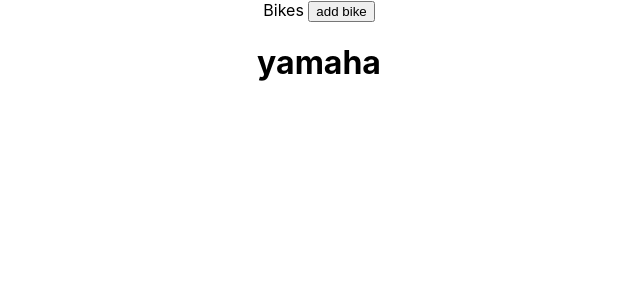
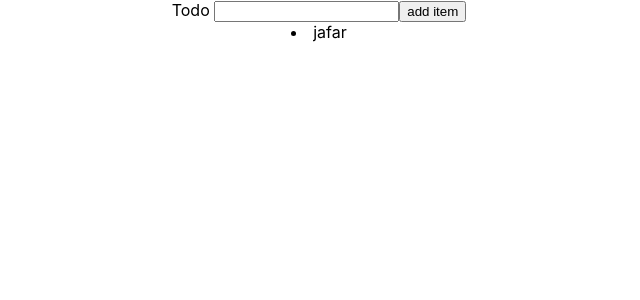
Before and after one commit to sejoxweb/react-hook-tutorials, a React (Create React App) app: page / in a window 1280 px wide. Shown: the top 300 px of the page, without its empty margins (321-961 px from the left). Built offline with nearby package versions, Linux system fonts and the light colour scheme.

Commit message:
todo items

```diff
--- a/src/App.js
+++ b/src/App.js
@@ -4,15 +4,37 @@
 import CarClass from "./components/CarClass";
 import Car from "./components/Car";
 import Bikes from "./components/Bikes";
+import Example from "./components/Example";
+import CounterHookTime from "./components/CounterHookTime";
+import Todo from "./components/Todo";
 
 class App extends Component {
+  constructor(props) {
+    super(props);
+
+    this.state = {
+      isShow: true,
+    };
+  }
   render() {
     return (
       <div className="App">
+        <Todo />
         {/* <CounterHook /> */}
         {/* <CarClass /> */}
         {/* <Car /> */}
-        <Bikes />
+        {/* <Bikes /> */}
+        {/* <Example /> */}
+        {/* {this.state.isShow && <CounterHookTime />}
+        <button
+          onClick={() => {
+            this.setState({
+              isShow: !this.state.isShow,
+            });
+          }}
+        >
+          show or Hid
+        </button> */}
       </div>
     );
   }
--- /dev/null
+++ b/src/components/CounterHookTime.js
@@ -0,0 +1,33 @@
+import React, { Component } from "react";
+
+class CounterHookTime extends Component {
+  constructor(props) {
+    super(props);
+
+    this.state = {
+      count: 0,
+    };
+  }
+
+  componentDidMount = () => {
+    this.timer();
+  };
+
+  componentWillUnmount = () => {
+    clearTimeout(this.timer);
+  };
+
+  timer = () => {
+    setTimeout(() => {
+      this.setState({
+        count: this.state.count + 1,
+      });
+    }, 3000);
+  };
+
+  render() {
+    return <div>CounterHookTime {this.state.count}</div>;
+  }
+}
+
+export default CounterHookTime;
--- /dev/null
+++ b/src/components/Example.js
@@ -0,0 +1,34 @@
+import React from "react";
+
+class Example extends React.Component {
+  constructor(props) {
+    super(props);
+    this.state = {
+      count: 0,
+    };
+  }
+
+  setDocumentTitle = () => {
+    document.title = `You clicked ${this.state.count} times`;
+  };
+
+  componentDidMount() {
+    this.setDocumentTitle();
+  }
+  componentDidUpdate() {
+    this.setDocumentTitle();
+  }
+
+  render() {
+    return (
+      <div>
+        <p>You clicked {this.state.count} times</p>
+        <button onClick={() => this.setState({ count: this.state.count + 1 })}>
+          Click me
+        </button>
+      </div>
+    );
+  }
+}
+
+export default Example;
--- /dev/null
+++ b/src/components/Todo.js
@@ -0,0 +1,47 @@
+import React, { useState } from "react";
+
+const Todo = () => {
+  const [items, setItems] = useState([
+    {
+      id: 1,
+      name: "jafar",
+    },
+  ]);
+
+  const [value, setValue] = useState("");
+
+  const addItem = () => {
+    const isDuplicate = items.find((item) => item.name === value);
+    if (value === "") {
+      alert("please enter name, then add item");
+    } else if (isDuplicate) {
+      alert("name already there in list, please try with different name");
+    } else {
+      setItems((prevItems) => [
+        ...prevItems,
+        {
+          id: prevItems.length + 1,
+          name: value,
+        },
+      ]);
+      setValue("");
+    }
+  };
+
+  return (
+    <div>
+      Todo{" "}
+      <input
+        type="text"
+        value={value}
+        onChange={(e) => setValue(e.target.value)}
+      />
+      <button onClick={addItem}>add item</button>
+      {items.map((item) => (
+        <li key={item.id}>{item.name}</li>
+      ))}
+    </div>
+  );
+};
+
+export default Todo;
```
